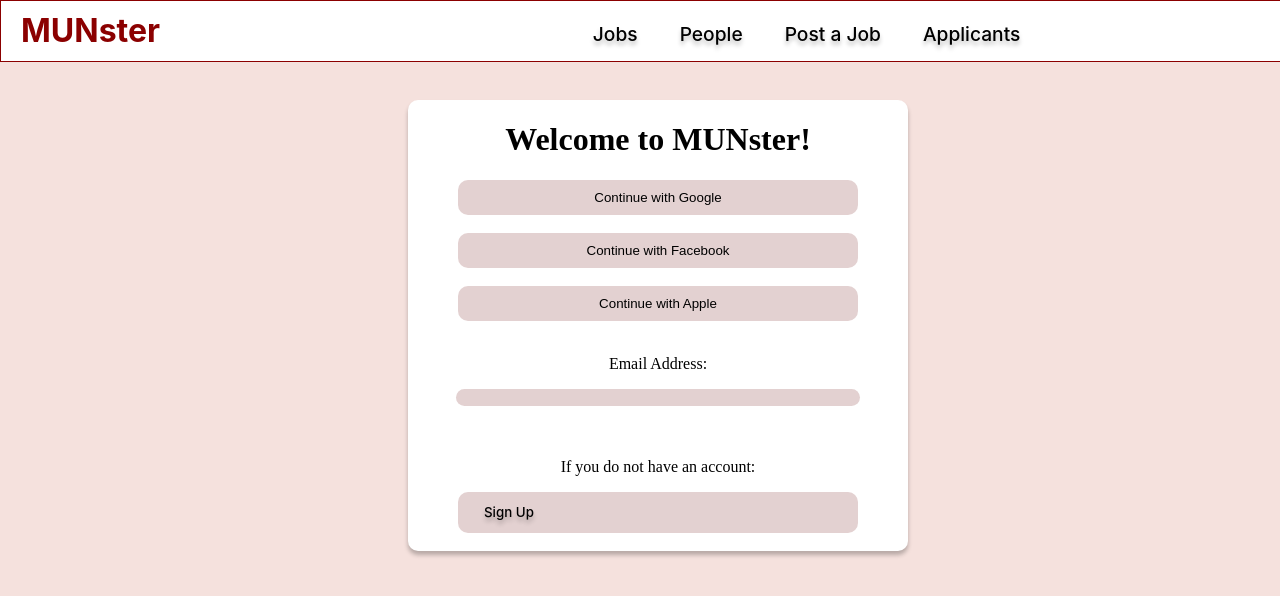
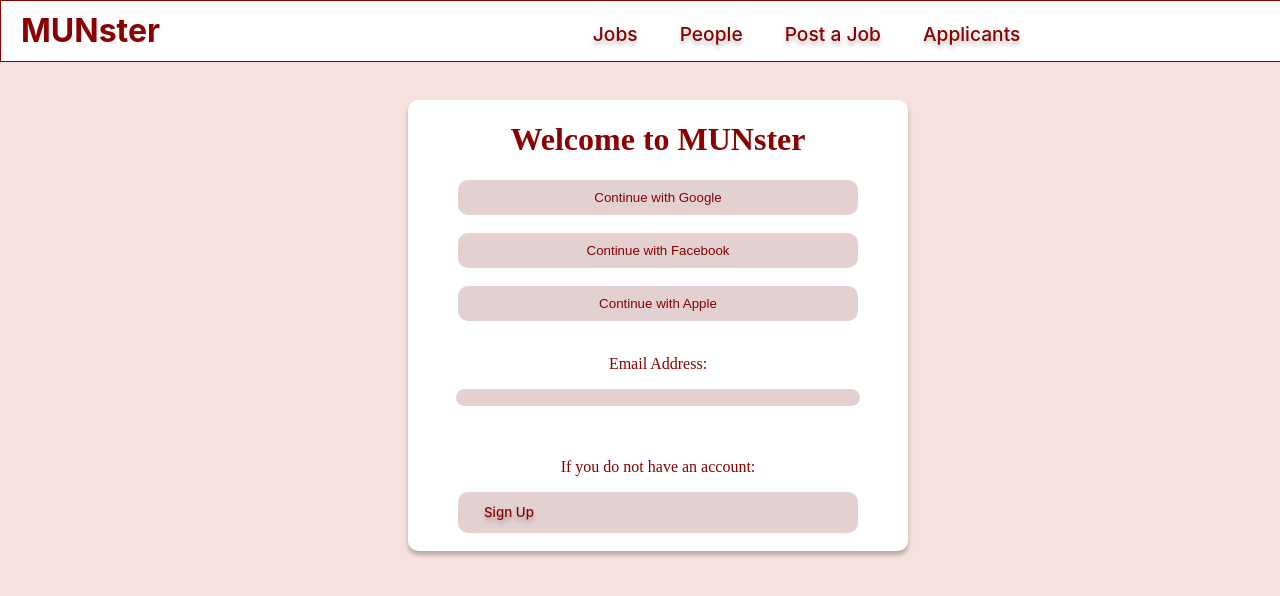
Before and after one commit to Kyle-Shal/MUNster-GUI, a React (Create React App) app in the folder munster/: page /MUNster/login in a window 1280 px wide. Shown: the top 596 px of the page. Built offline with nearby package versions, Linux system fonts and the light colour scheme.

Commit message:
Css improvements

```diff
--- a/munster/src/components/LoginCard.css
+++ b/munster/src/components/LoginCard.css
@@ -17,6 +17,7 @@
     text-align:center;
     border:none;
     border-radius:10px;
+    color:#8b0000;
 }
 
 .SignupButton{
@@ -38,7 +39,7 @@
 }
 
 .pageLink {
-    color: #000000;
+    color: #8b0000;
     font-family: 'Inter';
     font-style: normal;
     font-weight: 500;
@@ -51,3 +52,7 @@
     height: 5px;
     text-shadow: 0px 4px 4px rgba(0, 0, 0, 0.25);
 }
+
+.loginText{
+    color: #8b0000;
+}
--- a/munster/src/components/LoginCard.js
+++ b/munster/src/components/LoginCard.js
@@ -5,19 +5,19 @@ import "./LoginCard.css";
 function LoginCard(){
     return(
         <div className='MainBox'>
-            <center><h1> Welcome to MUNster! </h1></center>
+            <center> <h1 className="loginText"> Welcome to MUNster </h1></center>
             <button className="LoginButtons"> Continue with Google </button>
             <br></br>
             <button className="LoginButtons"> Continue with Facebook </button>
             <br></br>
             <button className="LoginButtons"> Continue with Apple </button>
             <br></br>
-            <center><p> Email Address: </p></center>
+            <center><p className="loginText"> Email Address: </p></center>
             <input className="EmailInput"></input>
 
             <br></br>
             <br></br>
-            <center><p> If you do not have an account: </p></center>
+            <center><p className="loginText"> If you do not have an account: </p></center>
             <button className="SignupButton"> <Link to="/MUNster/createProfile" className="pageLink"> Sign Up </Link> </button>
             <br></br>
         </div>
```
